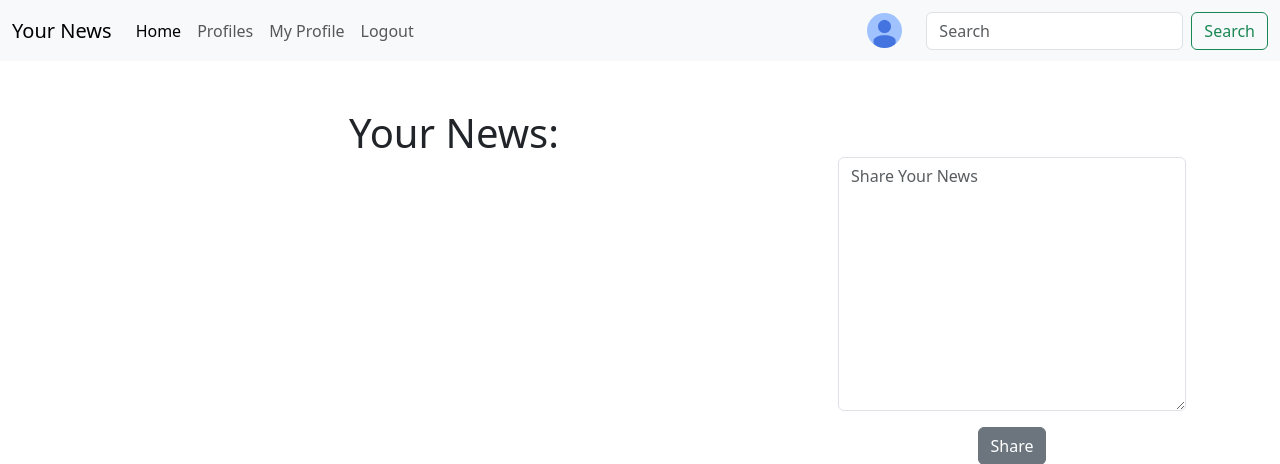
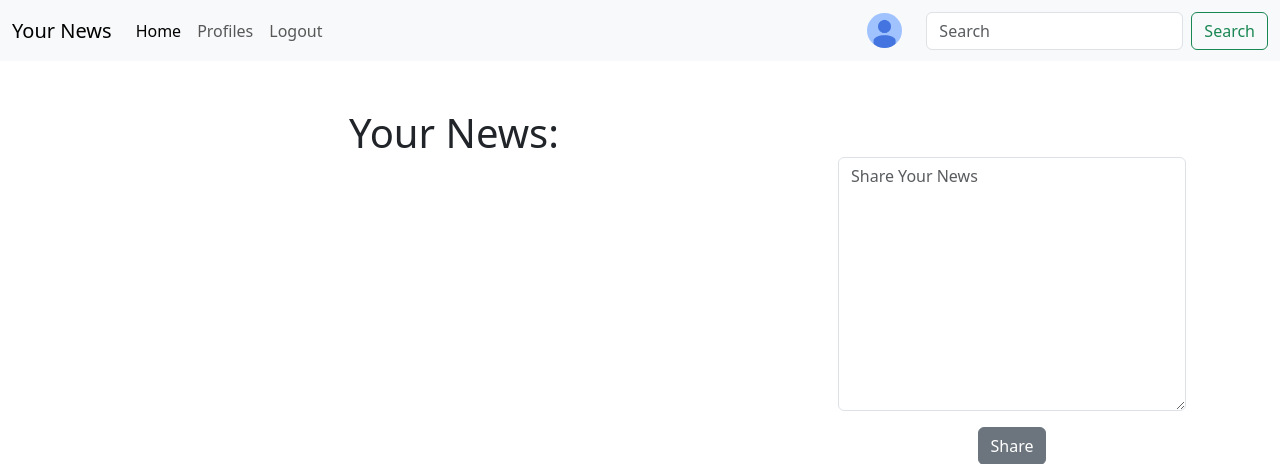
Before and after one commit to sacarr98/NewsStories, a Django app: page / in a window 1280 px wide. Shown: the top 464 px of the page. Run offline with Django 5.2, Linux system fonts and the light colour scheme; the visitor is signed in with stand-in values (Sample User, id 1); data that the repository does not hold is empty; some libraries are stand-ins or nearby versions.

Commit message:
remove old profile link from navbar

```diff
--- a/yournews/templates/navbar.html
+++ b/yournews/templates/navbar.html
@@ -15,9 +15,6 @@
             <a class="nav-link" href="{% url 'profile_list' %}">Profiles</a>
           </li>
           {% if user.is_authenticated %}
-          <li class="nav-item">
-            <a class="nav-link" href="{% url 'profile' request.user.id %}">My Profile</a>
-          </li>
           <li class="nav-item">
             <a class="nav-link" href="{% url 'logout' %}">Logout</a>
           </li>
```
